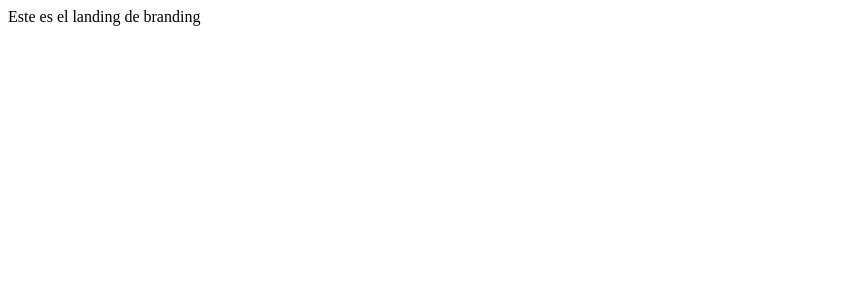
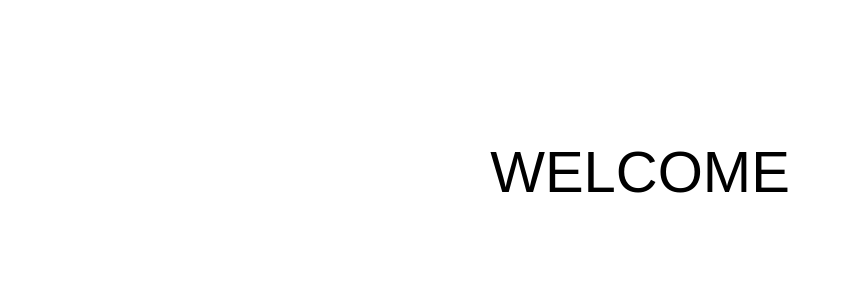
Before and after one commit to nathzw/CodeHuit1, a Next.js app: page /landing/Branding in a window 1280 px wide. Shown: the top 300 px of the page, without its empty margins (0-843 px from the left). Built offline with nearby package versions, Linux system fonts and the light colour scheme.

Commit message:
volvi
asdfasdf

```diff
--- /dev/null
+++ b/components/Prueba.jsx
@@ -0,0 +1,12 @@
+import React from "react";
+import styles from "../styles";
+
+const Prueba = () => (
+    <section className={`${styles.paddings} py-4 relative`}>
+        <div className={`${styles.flexCenter} ${styles.paddings} flex-col`}>
+            <h1 className="text-black text-[58px] uppercase">Welcome</h1>
+        </div>
+    </section>
+)
+
+export default Prueba;
--- a/pages/landing/Branding.js
+++ b/pages/landing/Branding.js
@@ -1,8 +1,11 @@
 import React from "react";
-
+import "../../styles/globals.css";
+import Prueba from "../../components/Prueba";
 const branding = () =>{
     return(
-        <div>Este es el landing de branding</div>
+        <div className="overflow-hidden" >
+        <Prueba />
+        </div>
     )
 }
 
```
